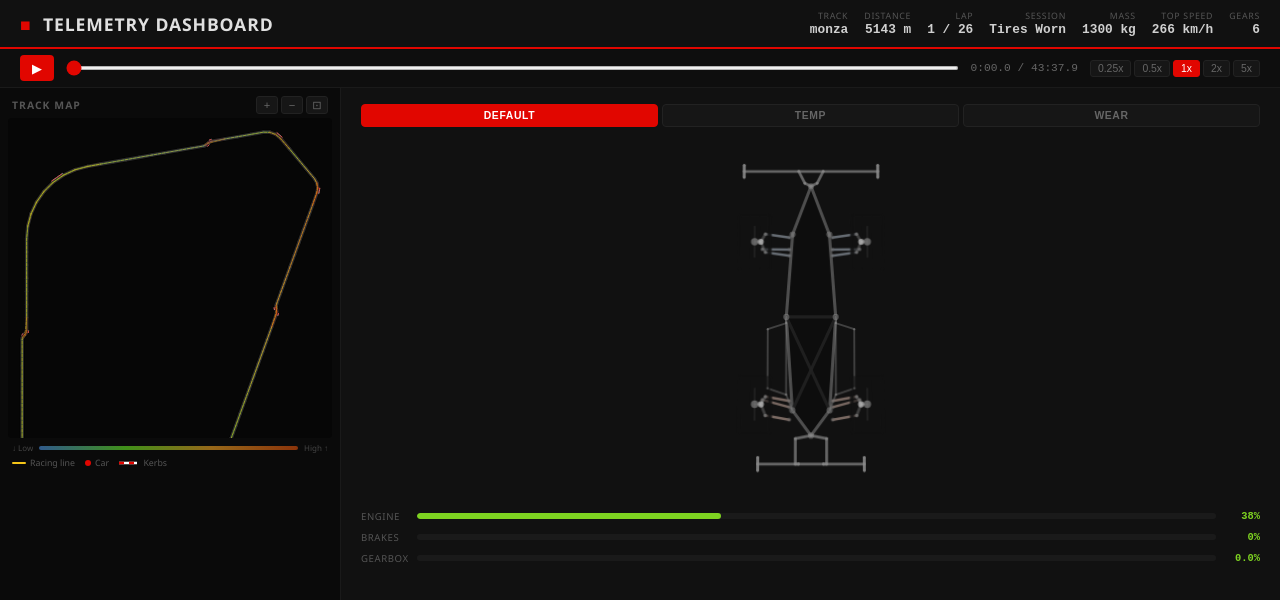
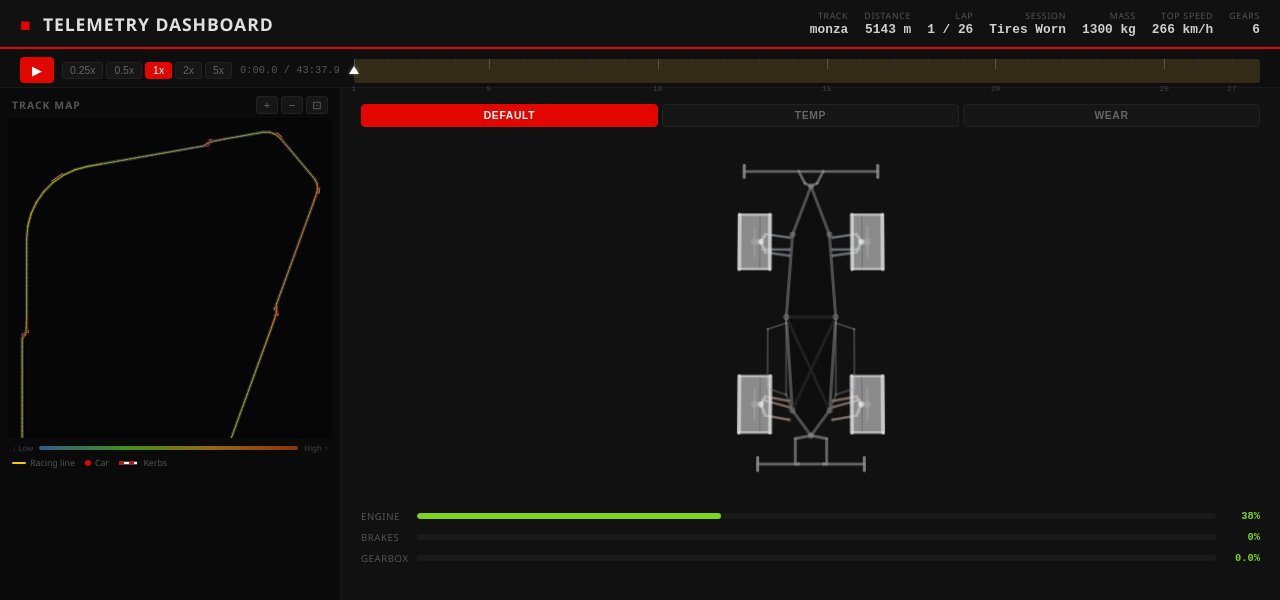
Before and after one commit to Reconnecting18/Telemetry-Simulation, a React (Vite) app in the folder web/: page / in a window 1280 px wide. Shown: the top 600 px of the page. Built offline with nearby package versions, Linux system fonts and the light colour scheme.

Commit message:
fix: tire default color, replay scrubber

```diff
--- a/web/src/App.css
+++ b/web/src/App.css
@@ -55,14 +55,21 @@ header {
   font-weight: 600;
 }
 
-/* ---- Playback Controls ---- */
+/* ---- Playback Controls + Race Timeline ---- */
 .playback-controls {
   background: #0e0e0e;
   border-bottom: 1px solid #1a1a1a;
-  padding: 6px 20px;
+  padding: 8px 20px 4px;
+  display: flex;
+  align-items: flex-start;
+  gap: 14px;
+}
+
+.playback-left {
   display: flex;
   align-items: center;
-  gap: 12px;
+  gap: 8px;
+  flex-shrink: 0;
 }
 
 .play-btn {
@@ -80,19 +87,12 @@ header {
 }
 .play-btn:hover { background: #ff1a0e; }
 
-.scrubber {
-  flex: 1;
-  height: 4px;
-  accent-color: #e10600;
-  cursor: pointer;
-}
-
 .time-display {
   font-family: 'Courier New', monospace;
-  font-size: 0.7rem;
-  color: #666;
+  font-size: 0.65rem;
+  color: #555;
   white-space: nowrap;
-  min-width: 90px;
+  min-width: 80px;
 }
 
 .speed-btns { display: flex; gap: 3px; }
@@ -112,6 +112,77 @@ header {
   border-color: #e10600;
 }
 .speed-btn:hover { border-color: #e10600; }
+
+/* Race Timeline Bar */
+.race-timeline {
+  flex: 1;
+  position: relative;
+  height: 24px;
+  background: #161616;
+  border-radius: 3px;
+  cursor: pointer;
+  touch-action: none;
+  user-select: none;
+  margin-top: 2px;
+}
+
+.stint-bg {
+  position: absolute;
+  top: 0;
+  height: 100%;
+  border-radius: 3px;
+  pointer-events: none;
+}
+
+.lap-tick {
+  position: absolute;
+  top: 0;
+  width: 1px;
+  height: 6px;
+  background: #333;
+  pointer-events: none;
+}
+.lap-tick.major {
+  height: 10px;
+  background: #555;
+}
+
+.timeline-progress {
+  position: absolute;
+  top: 0;
+  left: 0;
+  height: 100%;
+  background: rgba(225, 6, 0, 0.08);
+  border-radius: 3px 0 0 3px;
+  pointer-events: none;
+}
+
+.timeline-cursor {
+  position: absolute;
+  top: -2px;
+  transform: translateX(-5px);
+  pointer-events: none;
+  filter: drop-shadow(0 0 2px rgba(255,255,255,0.4));
+  z-index: 2;
+}
+
+.lap-labels {
+  position: absolute;
+  top: 100%;
+  left: 0;
+  right: 0;
+  height: 12px;
+  pointer-events: none;
+}
+
+.lap-label {
+  position: absolute;
+  transform: translateX(-50%);
+  font-family: 'Courier New', monospace;
+  font-size: 0.5rem;
+  color: #444;
+  line-height: 12px;
+}
 
 /* ---- Two-Panel Layout ---- */
 .dashboard {
--- a/web/src/App.jsx
+++ b/web/src/App.jsx
@@ -28,6 +28,7 @@ export default function App() {
         maxTime={maxTime}
         isPlaying={isPlaying}
         playbackSpeed={playbackSpeed}
+        frames={data.frames}
         onToggle={toggle}
         onSeek={seekTo}
         onSetSpeed={setPlaybackSpeed}
--- a/web/src/components/CarModel.jsx
+++ b/web/src/components/CarModel.jsx
@@ -518,8 +518,8 @@ function CarModel({ frame, vehicle, mode }) {
         inner:  tireWearColor(td.inner_wear, td.compound),
       }
     } else {
-      // Default mode: black fill
-      tireColors[id] = { outer: '#111', center: '#111', inner: '#111' }
+      // Default mode: white fill
+      tireColors[id] = { outer: '#ddd', center: '#ddd', inner: '#ddd' }
     }
   }
 
--- a/web/src/components/PlaybackControls.jsx
+++ b/web/src/components/PlaybackControls.jsx
@@ -1,4 +1,13 @@
+import { useMemo, useRef, useCallback } from 'react'
+
 const SPEEDS = [0.25, 0.5, 1, 2, 5]
+
+// Compound colors for stint backgrounds and pit markers
+const COMPOUND = {
+  soft:   { bg: 'rgba(198,40,40,0.12)',  mark: '#c62828' },
+  medium: { bg: 'rgba(251,192,45,0.12)', mark: '#fbc02d' },
+  hard:   { bg: 'rgba(224,224,224,0.12)', mark: '#e0e0e0' },
+}
 
 function formatTime(s) {
   const mins = Math.floor(s / 60)
@@ -6,37 +15,129 @@ function formatTime(s) {
   return `${mins}:${secs.padStart(4, '0')}`
 }
 
+// Extract lap boundaries from frames
+function buildLaps(frames) {
+  if (!frames || !frames.length) return []
+  const map = {}
+  for (const f of frames) {
+    if (!map[f.lap]) map[f.lap] = { lap: f.lap, start: f.time_s, end: f.time_s }
+    else map[f.lap].end = f.time_s
+  }
+  return Object.values(map).sort((a, b) => a.lap - b.lap)
+}
+
+// Derive stints — for now single compound, but supports future pit data
+function buildStints(laps) {
+  if (!laps.length) return []
+  // Single stint: all laps on medium compound
+  return [{ compound: 'medium', startLap: laps[0].lap, endLap: laps[laps.length - 1].lap,
+            startTime: laps[0].start, endTime: laps[laps.length - 1].end }]
+}
+
 export default function PlaybackControls({
   currentTime, maxTime, isPlaying, playbackSpeed,
-  onToggle, onSeek, onSetSpeed
+  frames, onToggle, onSeek, onSetSpeed,
 }) {
+  const barRef = useRef(null)
+
+  const laps = useMemo(() => buildLaps(frames), [frames])
+  const stints = useMemo(() => buildStints(laps), [laps])
+  const totalLaps = laps.length
+
+  // Fraction of current time across total race
+  const frac = maxTime > 0 ? currentTime / maxTime : 0
+
+  // Convert time to bar fraction
+  const timeToFrac = useCallback((t) => maxTime > 0 ? t / maxTime : 0, [maxTime])
+
+  // Drag handling
+  const seekFromPointer = useCallback((clientX) => {
+    const bar = barRef.current
+    if (!bar) return
+    const rect = bar.getBoundingClientRect()
+    const x = Math.max(0, Math.min(1, (clientX - rect.left) / rect.width))
+    onSeek(x * maxTime)
+  }, [maxTime, onSeek])
+
+  const onPointerDown = useCallback((e) => {
+    e.preventDefault()
+    seekFromPointer(e.clientX)
+    const onMove = (ev) => seekFromPointer(ev.clientX)
+    const onUp = () => {
+      window.removeEventListener('pointermove', onMove)
+      window.removeEventListener('pointerup', onUp)
+    }
+    window.addEventListener('pointermove', onMove)
+    window.addEventListener('pointerup', onUp)
+  }, [seekFromPointer])
+
+  // Lap label intervals — show every N laps depending on total
+  const labelInterval = totalLaps > 40 ? 10 : totalLaps > 20 ? 5 : totalLaps > 10 ? 2 : 1
+
   return (
     <div className="playback-controls">
+      {/* Left: play + speed + time */}
+      <div className="playback-left">
         <button className="play-btn" onClick={onToggle}>
           {isPlaying ? '\u275A\u275A' : '\u25B6'}
         </button>
-      <input
-        className="scrubber"
-        type="range"
-        min={0}
-        max={maxTime}
-        step={0.01}
-        value={currentTime}
-        onChange={e => onSeek(parseFloat(e.target.value))}
-      />
+        <div className="speed-btns">
+          {SPEEDS.map(s => (
+            <button key={s}
+              className={`speed-btn ${playbackSpeed === s ? 'active' : ''}`}
+              onClick={() => onSetSpeed(s)}>{s}x</button>
+          ))}
+        </div>
         <span className="time-display">
           {formatTime(currentTime)} / {formatTime(maxTime)}
         </span>
-      <div className="speed-btns">
-        {SPEEDS.map(s => (
-          <button
-            key={s}
-            className={`speed-btn ${playbackSpeed === s ? 'active' : ''}`}
-            onClick={() => onSetSpeed(s)}
-          >
-            {s}x
-          </button>
-        ))}
+      </div>
+
+      {/* Race Timeline Bar */}
+      <div className="race-timeline" ref={barRef} onPointerDown={onPointerDown}>
+        {/* Stint backgrounds */}
+        {stints.map((st, i) => {
+          const left = timeToFrac(st.startTime) * 100
+          const width = (timeToFrac(st.endTime) - timeToFrac(st.startTime)) * 100
+          const c = COMPOUND[st.compound] || COMPOUND.medium
+          return (
+            <div key={`stint-${i}`} className="stint-bg"
+              style={{ left: `${left}%`, width: `${width}%`, background: c.bg }} />
+          )
+        })}
+
+        {/* Lap tick marks */}
+        {laps.map((lap) => {
+          const x = timeToFrac(lap.start) * 100
+          const isMajor = lap.lap % 5 === 0 || lap.lap === 1
+          return (
+            <div key={`tick-${lap.lap}`}
+              className={`lap-tick ${isMajor ? 'major' : ''}`}
+              style={{ left: `${x}%` }} />
+          )
+        })}
+
+        {/* Track bar fill (subtle progress) */}
+        <div className="timeline-progress" style={{ width: `${frac * 100}%` }} />
+
+        {/* Current position triangle */}
+        <div className="timeline-cursor" style={{ left: `${frac * 100}%` }}>
+          <svg width="10" height="8" viewBox="0 0 10 8">
+            <polygon points="5,0 10,8 0,8" fill="#fff" />
+          </svg>
+        </div>
+
+        {/* Lap labels below the bar */}
+        <div className="lap-labels">
+          {laps.map((lap) => {
+            if (lap.lap !== 1 && lap.lap % labelInterval !== 0 && lap.lap !== totalLaps) return null
+            const x = timeToFrac(lap.start) * 100
+            return (
+              <span key={`lbl-${lap.lap}`} className="lap-label"
+                style={{ left: `${x}%` }}>{lap.lap}</span>
+            )
+          })}
+        </div>
       </div>
     </div>
   )
```
Also changed, not shown: 5 other files (tests, documents, lock files or other folders). Lines whose indentation alone changed are shown as unchanged.
